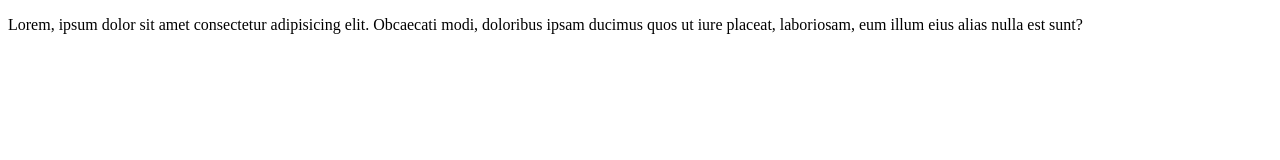
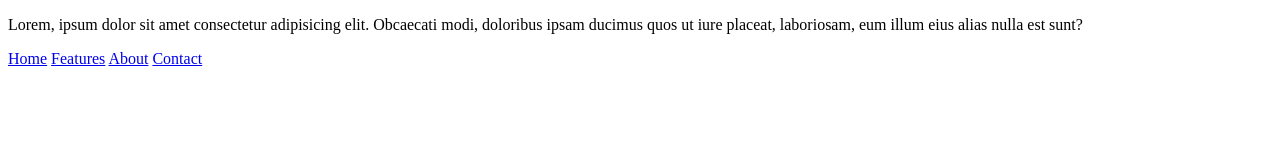
Before and after one commit to Azhar-muh/SampleProject, a plain HTML site: page index.html in a window 1280 px wide. Drawn offline with Linux system fonts and the light colour scheme.

Commit message:
Added nav bar

```diff
--- a/index.html
+++ b/index.html
@@ -6,6 +6,14 @@
     <title>Azhar</title>
 </head>
 <body>
+
     <p>Lorem, ipsum dolor sit amet consectetur adipisicing elit. Obcaecati modi, doloribus ipsam ducimus quos ut iure placeat, laboriosam, eum illum eius alias nulla est sunt?</p>
+
+    <nav>
+        <a href="#">Home</a>
+        <a href="#">Features</a>
+        <a href="#">About</a>
+        <a href="#">Contact</a>
+    </nav>
 </body>
 </html>
```
